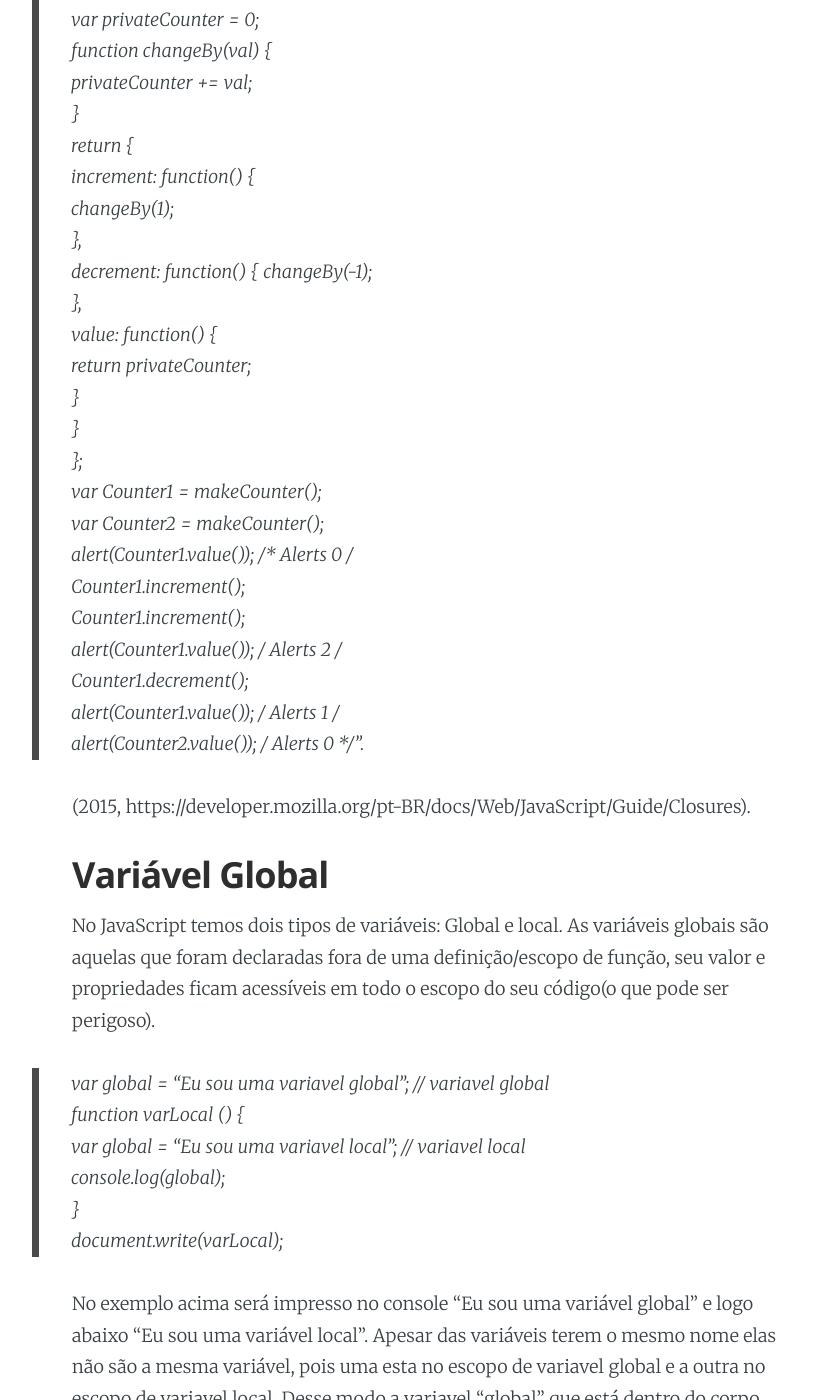
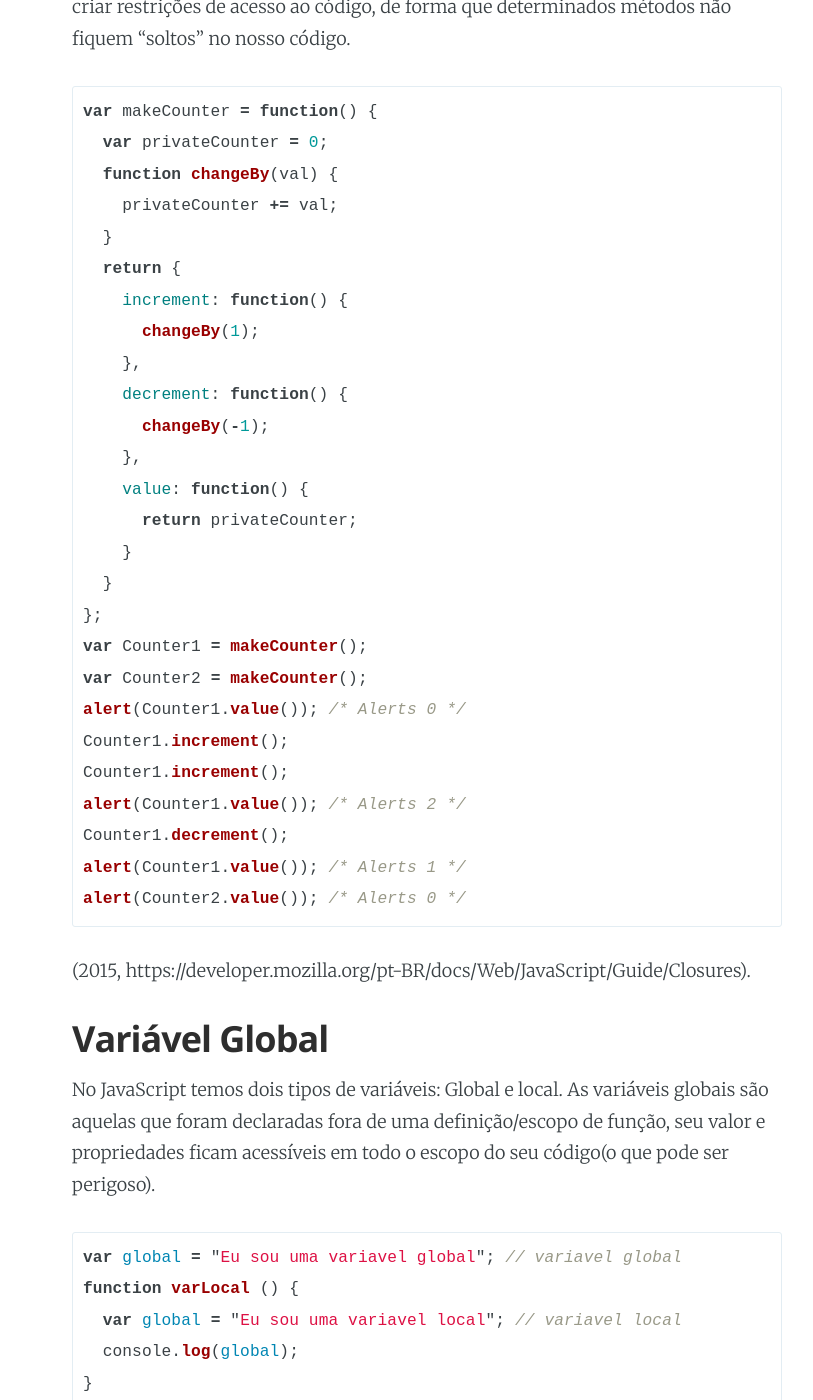
Before and after one commit to diihfilipe/diihfilipe.github.io, a Jekyll site: the page built from _posts/2015-11-17-Instanciacao-com-Javascript.markdown, in a window 1280 px wide and 1400 px high, scrolled down 2462 px. Shown: the whole window, without its empty margins (213-1026 px from the left). Built offline with Jekyll 4.4.1, drawn with Linux system fonts in a browser that asks for light colours; Markdown is read by kramdown in place of the engine named in the settings; some of the changed text lies outside the part shown.

Commit message:
Mudando indentacoes

````diff
--- a/_posts/2015-11-17-Instanciacao-com-Javascript.markdown
+++ b/_posts/2015-11-17-Instanciacao-com-Javascript.markdown
@@ -19,29 +19,33 @@ Javascript, Hoisting, Closure, Variáveis.
 
 Hoisting se traduzido literalmente significa: levantar algo através de algum meio, em JavaScript quando declaramos uma variável ou função ela sobe para o topo do escopo.
 
->//Primeiramente vamos tentar imprimir no console uma variável que não foi declarada
->try {
->  console.log(a)
->} catch (e) {
->  console.error('A variável `a` não foi definida.')
->}
->//Essa "declaração" irá retornar um erro pois a variável não existe.
->// Agora declarando uma variavel que sera chamada antes de sua instanciação
->try {
->  console.log(a)
->  var a = 2
->} catch (e) {
->  console.error('A variável `a` não foi definida.')
->}
+```javascript
+//Primeiramente vamos tentar imprimir no console uma variável que não foi declarada
+try {
+  console.log(a)
+} catch (e) {
+  console.error('A variável `a` não foi definida.')
+}
+//Essa "declaração" irá retornar um erro pois a variável não existe.
+// Agora declarando uma variavel que sera chamada antes de sua instanciação
+try {
+  console.log(a)
+  var a = 2
+} catch (e) {
+  console.error('A variável `a` não foi definida.')
+}
+```
 
 Neste caso o console retornará "undefined", pois a variavel foi declarada mas não instanciada, este é um exemplo básico de hoisting com variáveis.
 Nas funções tudo ocorre um pouco diferente, pois o nome e o corpo da função serão "hoisteados" quando esta for declarada.
 
->//Chamando uma função antes da sua instanciação
->foo()
->function foo() {
->  console.log('bar')
->}
+```javascript
+//Chamando uma função antes da sua instanciação
+foo()
+function foo() {
+  console.log('bar')
+}
+```
 
 Neste caso o console não imprimirá erros, pois, como foi dito a função e seu corpo são hoisteados na sua declaração.
 
@@ -51,40 +55,44 @@ Neste caso o console não imprimirá erros, pois, como foi dito a função e seu
 As closures nos permitem associar dados com uma função que usará tais dados(tal como na orientação a objetos), onde os objetos por sua vez nos permitem associar dados utilizando métodos.
 Usaremos um exemplo de um artigo do site Developer Mozilla.
 
->function makeSizer(size) {
->  return function() {
->    document.body.style.fontSize = size + 'px';
->  };
->}
+```javascript
+function makeSizer(size) {
+  return function() {
+    document.body.style.fontSize = size + 'px';
+  };
+}
+```
 
 Uma das utilidades das closures no JavaScript é emular métodos privados, ou seja criar métodos que só poderão ser chamados por outros métodos que estejam dentro da mesma classe. Obviamente a utilidade desse tipo de declaração é para criar restrições de acesso ao código, de forma que determinados métodos não fiquem "soltos" no nosso código.
 
->"var makeCounter = function() {
->  var privateCounter = 0;
->  function changeBy(val) {
->    privateCounter += val;
->  }
->  return {
->    increment: function() {
->      changeBy(1);
->    },
->    decrement: function() {
->      changeBy(-1);
->    },
->    value: function() {
->      return privateCounter;
->    }
->  }
->};
->var Counter1 = makeCounter();
->var Counter2 = makeCounter();
->alert(Counter1.value()); /* Alerts 0 */
->Counter1.increment();
->Counter1.increment();
->alert(Counter1.value()); /* Alerts 2 */
->Counter1.decrement();
->alert(Counter1.value()); /* Alerts 1 */
->alert(Counter2.value()); /* Alerts 0 */".
+```javascript
+var makeCounter = function() {
+  var privateCounter = 0;
+  function changeBy(val) {
+    privateCounter += val;
+  }
+  return {
+    increment: function() {
+      changeBy(1);
+    },
+    decrement: function() {
+      changeBy(-1);
+    },
+    value: function() {
+      return privateCounter;
+    }
+  }
+};
+var Counter1 = makeCounter();
+var Counter2 = makeCounter();
+alert(Counter1.value()); /* Alerts 0 */
+Counter1.increment();
+Counter1.increment();
+alert(Counter1.value()); /* Alerts 2 */
+Counter1.decrement();
+alert(Counter1.value()); /* Alerts 1 */
+alert(Counter2.value()); /* Alerts 0 */
+```
 
 (2015, https://developer.mozilla.org/pt-BR/docs/Web/JavaScript/Guide/Closures).
 
@@ -92,12 +100,14 @@ Uma das utilidades das closures no JavaScript é emular métodos privados, ou se
 
 No JavaScript temos dois tipos de variáveis: Global e local. As variáveis globais são aquelas que foram declaradas fora de uma definição/escopo de função, seu valor e propriedades ficam acessíveis em todo o escopo do seu código(o que pode ser perigoso).
 
->var global = "Eu sou uma variavel global"; // variavel global
->function varLocal () {
->  var global = "Eu sou uma variavel local"; // variavel local
->  console.log(global);
->}
->document.write(varLocal);
+```javascript
+var global = "Eu sou uma variavel global"; // variavel global
+function varLocal () {
+  var global = "Eu sou uma variavel local"; // variavel local
+  console.log(global);
+}
+document.write(varLocal);
+```
 
 No exemplo acima será impresso no console "Eu sou uma variável global" e logo abaixo "Eu sou uma variável local". Apesar das variáveis terem o mesmo nome elas não são a mesma variável, pois uma esta no escopo de variavel global e a outra no escopo de variavel local. Desse modo a variavel "global" que está dentro do corpo da função "varLocal" só poderá ser acessada através dessa função.
 
@@ -105,58 +115,68 @@ No exemplo acima será impresso no console "Eu sou uma variável global" e logo
 
 Em Javascript é comum encontrarmos funções que recebem alguns parametros especificos, como por exemplo:
 
->function variaveisPorParametros(parametro1, parametro2 parametro99999) {
->  somaParametros = parametro1 + parametro2 + parametro99999;
->  return somaParametros;
->}
+```javascript
+function variaveisPorParametros(parametro1, parametro2 parametro99999) {
+  somaParametros = parametro1 + parametro2 + parametro99999;
+  return somaParametros;
+}
+```
 
 Para utilizar essa passagem de variaveis por parametros, existem algumas regras básicas, são elas:
 
 1 - As definições das funções em JavaScript não especificam os tipos de dados para os parametros.
 
->// procure usar nomes de parametros sugestivos
-> function somaNumeros(num1, num2){
->  total = num1 + num2;
->  return total;
->}
->var a = 10;
->var b = 15;
->somaNumeros(a, b);
->// o resultado será 25
+```javascript
+// procure usar nomes de parametros sugestivos
+ function somaNumeros(num1, num2){
+  total = num1 + num2;
+  return total;
+}
+var a = 10;
+var b = 15;
+somaNumeros(a, b);
+// o resultado será 25
+```
 
 2 - As funções em JavaScript não executam verificação de tipo(integer, float, boolean, etc) sobre os argumentos passados.
 
->// se instanciarmos variaveis com tipos diferentes do esperado não receberemos o resultado esperado
-> function somaNumeros(num1, num2){
->  total = num1 + num2;
->  return total;
->}
->var a = "Teste";
->var b = "Soma";
->somaNumeros(a, b);
->// o resultado sera "TesteSoma"
+```javascript
+// se instanciarmos variaveis com tipos diferentes do esperado não receberemos o resultado esperado
+ function somaNumeros(num1, num2){
+  total = num1 + num2;
+  return total;
+}
+var a = "Teste";
+var b = "Soma";
+somaNumeros(a, b);
+// o resultado sera "TesteSoma"
+```
 
 3 - As funções em JavaScript não verificam o número de argumentos recebidos.
 
-> function somaNumeros(num1, num2){
->  total = num1 + num2;
->  return total;
->}
->var a = 10;
->somaNumeros(a);
->// o resultado sera um erro NaN
+```javascript
+function somaNumeros(num1, num2){
+  total = num1 + num2;
+  return total;
+}
+var a = 10;
+somaNumeros(a);
+// o resultado sera um erro NaN
+```
 
 Isso acontece porque quando uma função é chamada e algum argumento está faltando, este argumento será setado por padrão como undefined(o que no exemplo explica o erro pois um numero não pode ser somado com undefined), no caso oposto, quando existem mais parametros do que os esperados, os parametros que excedem são desconsiderados.
 
->function somaNumeros(num1, num2){
->    total = num1 + num2;
->    return total;
->}
->var a = 10;
->var b = 20;
->var c = 30;
->somaNumeros(a, c, b);
->// o resultado será 40 pois a função irá considerar apenas os dois primeiros parametros
+```javascript
+function somaNumeros(num1, num2){
+    total = num1 + num2;
+    return total;
+}
+var a = 10;
+var b = 20;
+var c = 30;
+somaNumeros(a, c, b);
+// o resultado será 40 pois a função irá considerar apenas os dois primeiros parametros
+```
 
 ## Instanciação usando IIFE
 
@@ -165,45 +185,51 @@ Expressões IIFE podem ser escritas de várias maneiras, porém existe uma conve
 
 Usabilidade:
 
->var v, getValue;
->v = 1;
->getValue = function() { return v; };
->v = 2;
->getValue(); // 2
+```javascript
+var v, getValue;
+v = 1;
+getValue = function() { return v; };
+v = 2;
+getValue(); // 2
+```
 
 Enquanto o resultado pode parecer óbvio ao atualizar v manualmente , ele pode produzir resultados indesejados quando getValue () é definido dentro de um loop.
 
->var v, getValue;
->v = 1;
->getValue = (function(x) {
->  return function() { return x; };
->})(v);
->v = 2;
->getValue(); // 1
+```javascript
+var v, getValue;
+v = 1;
+getValue = (function(x) {
+  return function() { return x; };
+})(v);
+v = 2;
+getValue(); // 1
+```
 
 Aqui, a função passa v como um argumento e é invocado imediatamente , preservando contexto de execução da função interna.
 IIFEs também são úteis para o estabelecimento de métodos privados para funções acessíveis enquanto ainda expor algumas propriedades para uso posterior. O exemplo a seguir vem do post de Alman em IIFEs.
 
->var counter = (function(){
->  var i = 0;
->  return {
->    get: function(){
->      return i;
->    },
->    set: function( val ){
->      i = val;
->    },
->    increment: function() {
->      return ++i;
->    }
->  };
->})();
->// 'counter' é um objeto que neste caso deverá ser
->// métodos
->counter.get(); // 0
->counter.set( 3 );
->counter.increment(); // 4
->counter.increment(); // 5
+```javascript
+var counter = (function(){
+  var i = 0;
+  return {
+    get: function(){
+      return i;
+    },
+    set: function( val ){
+      i = val;
+    },
+    increment: function() {
+      return ++i;
+    }
+  };
+})();
+// 'counter' é um objeto que neste caso deverá ser
+// métodos
+counter.get(); // 0
+counter.set( 3 );
+counter.increment(); // 4
+counter.increment(); // 5
+```
 
 Se tentarmos acessar counter.i do ambiente global , ela será indefinida como se situasse no interior da função chamada e não como uma propriedade do contador . Da mesma forma, se tentarmos acessar i que irá resultar em um erro como nós não declaramos i no ambiente global." (2015, https://en.wikipedia.org/wiki/Immediately-invoked_function_expression).
 
````
